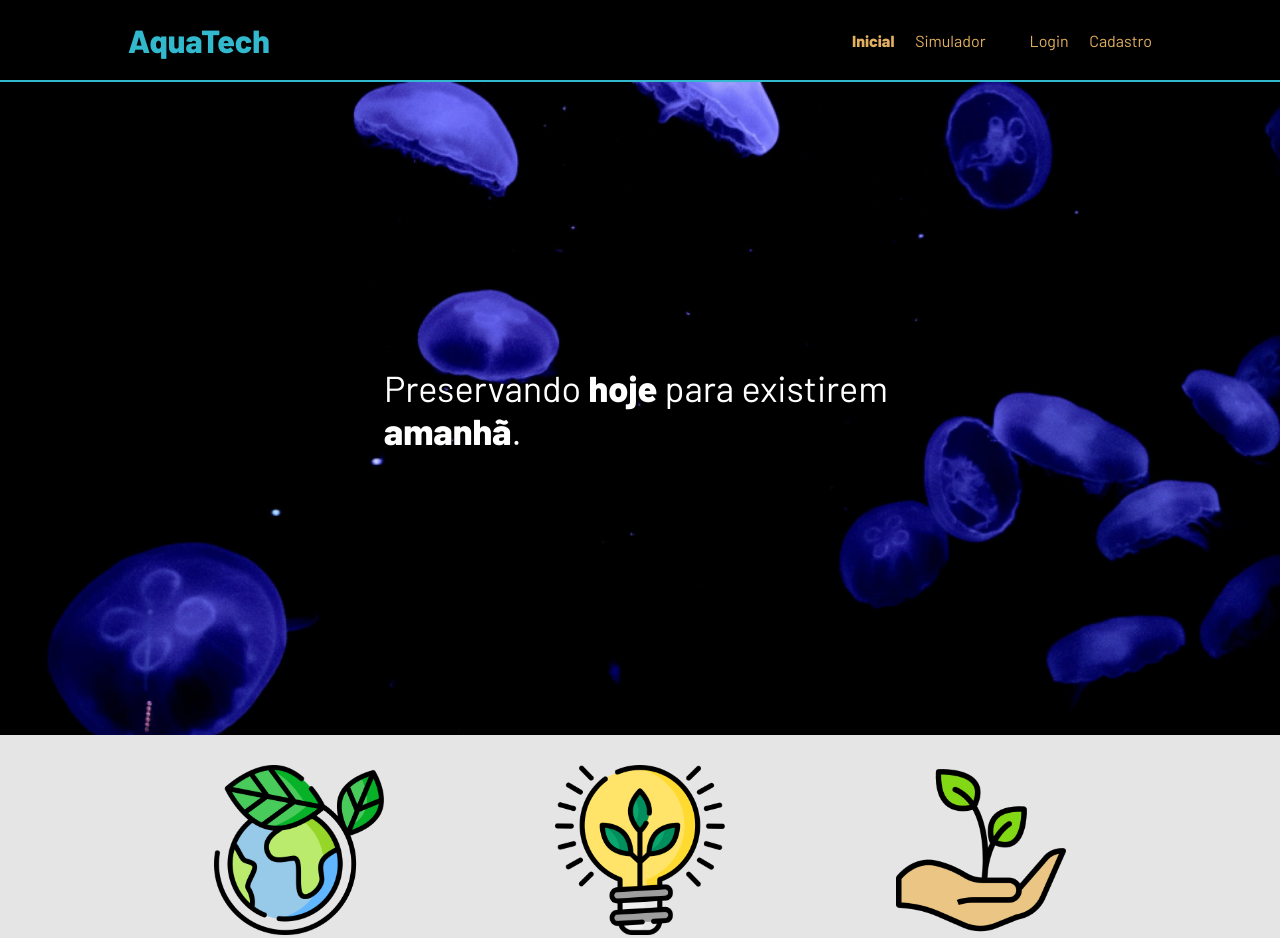
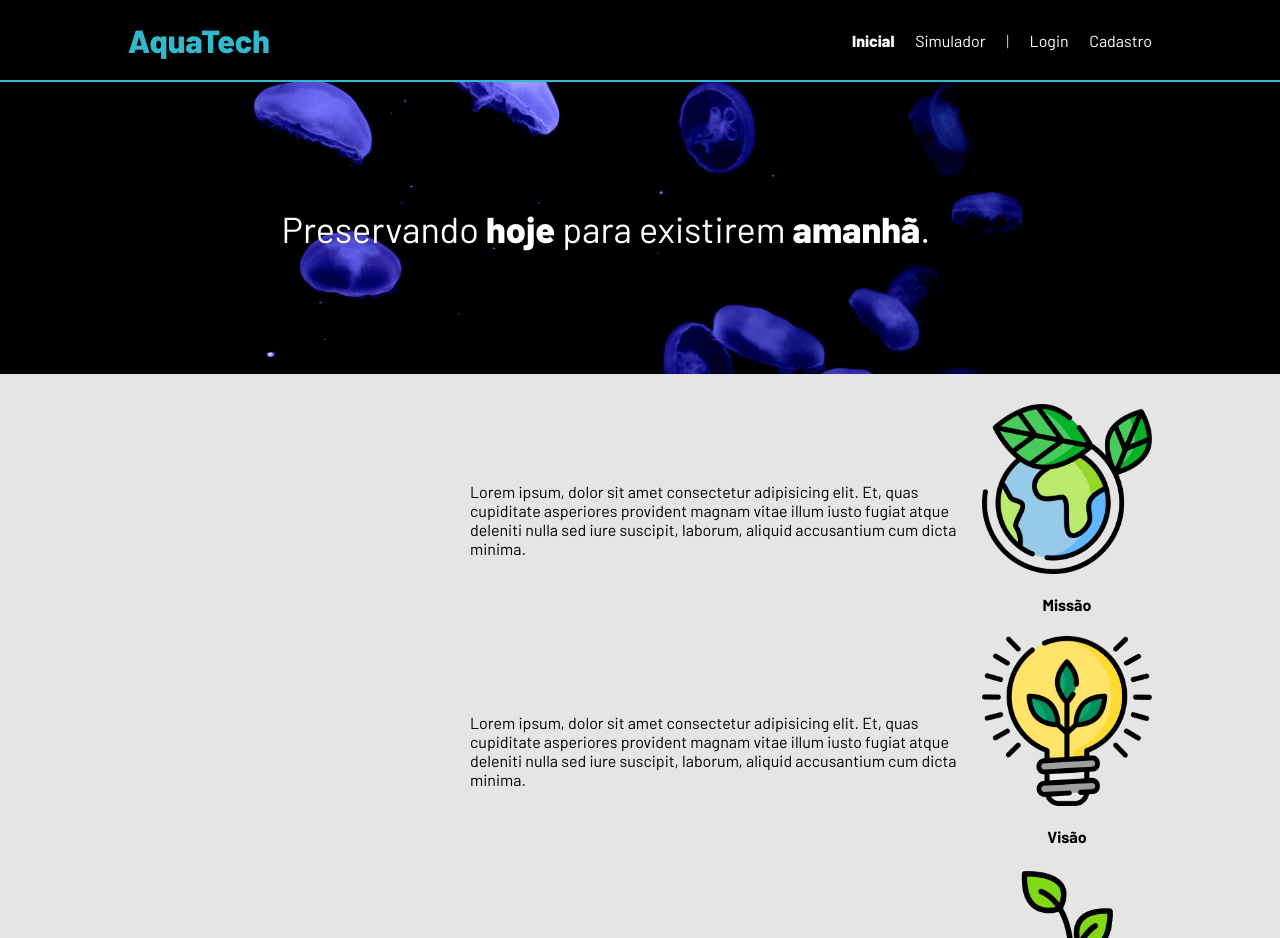
Before and after one commit to lucaspaessptech/Atividade-AquaTech, a plain HTML site: page public/index.html in a window 1280 px wide. Shown: the top 938 px of the page. Drawn offline with Linux system fonts and the light colour scheme.

Commit message:
Atualização da estilização do Index

```diff
--- a/public/index.html
+++ b/public/index.html
@@ -24,7 +24,7 @@
           <li>
             <a href="simulador.html">Simulador</a>
           </li>
-          <li>|</li>
+          <li class="navbar-separador">|</li>
           <li>
             <a href="login.html">Login</a>
           </li>
@@ -45,22 +45,28 @@
       <div class="container">
         <div class="boxes">
           <div class="box">
+            <span class="img-legenda">
             <img src="../public/assets/imgs/planet-earth_color.png">
             <h4>Missão</h4>
+            </span>
             <p>Lorem ipsum, dolor sit amet consectetur adipisicing elit. Et, quas cupiditate asperiores provident magnam
               vitae illum iusto fugiat atque deleniti nulla sed iure suscipit, laborum, aliquid accusantium cum dicta
               minima.</p>
           </div>
           <div class="box">
+            <span class="img-legenda">
             <img src="../public/assets/imgs/lightbulb_color.png">
             <h4>Visão</h4>
+            </span>
             <p>Lorem ipsum, dolor sit amet consectetur adipisicing elit. Et, quas cupiditate asperiores provident magnam
               vitae illum iusto fugiat atque deleniti nulla sed iure suscipit, laborum, aliquid accusantium cum dicta
               minima.</p>
           </div>
           <div class="box">
+            <span class="img-legenda">
             <img src="../public/assets/imgs/growth_color.png">
             <h4>Valores</h4>
+            </span>
             <p>Lorem ipsum, dolor sit amet consectetur adipisicing elit. Et, quas cupiditate asperiores provident magnam
               vitae illum iusto fugiat atque deleniti nulla sed iure suscipit, laborum, aliquid accusantium cum dicta
               minima.</p>
--- a/public/styles/style.css
+++ b/public/styles/style.css
@@ -11,8 +11,8 @@ body{
 
 :root{
     --tamanho-header: 80px;
-    --tamanho-banner: calc(100vh - var(--tamanho-header) - var(--tamanho-footer) - 2px);
-    --tamanho-footer: 65px;
+    --tamanho-banner: calc(63vh - var(--tamanho-header) - var(--tamanho-footer) - 2px);
+    --tamanho-footer: 130px;
     --tamanho-login: calc(100vh - var(--tamanho-header) - var(--tamanho-footer) - 2px);
 }
 
@@ -35,7 +35,7 @@ body{
 
 .header a{
     text-decoration: none;
-    color: #e3b062;
+    color:  white;
 }
 
 .agora{
@@ -70,7 +70,7 @@ body{
 }
 
 .banner .container p{
-    width: 50%;
+    width: 70%;
     margin: 0;
     padding: 0;
     font-size: 36px;
@@ -85,10 +85,12 @@ body{
     display: flex;
     justify-content: center;
     align-items: center;
+    flex-direction: column;
 }
 
 .social .container .boxes{
     display: flex;
+    flex-direction: column;
     justify-content: space-between;
     width: 100%;
     padding: 30px 0;
@@ -96,7 +98,7 @@ body{
 
 .box{
     display: flex;
-    flex-direction: column;
+    flex-direction: row-reverse;
     align-items: center;
 }
 
@@ -188,3 +190,18 @@ body{
         height: 57vh;
 
 }
+
+.box p{
+    width: 40vw;
+}
+
+.navbar-separador{
+    color: #e3b062;
+}
+
+.img-legenda{
+    display: flex;
+    flex-direction: column;
+    align-items: center;
+    justify-content: center;
+}
```
